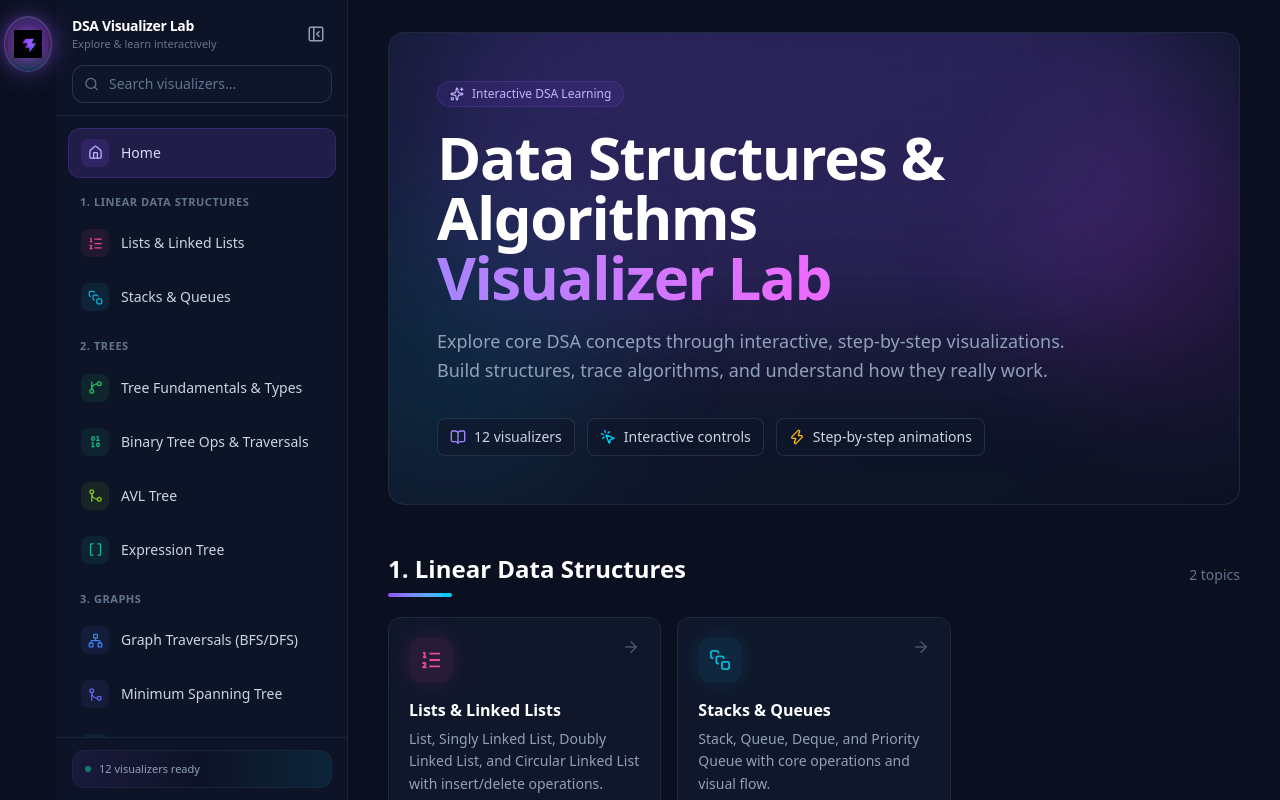
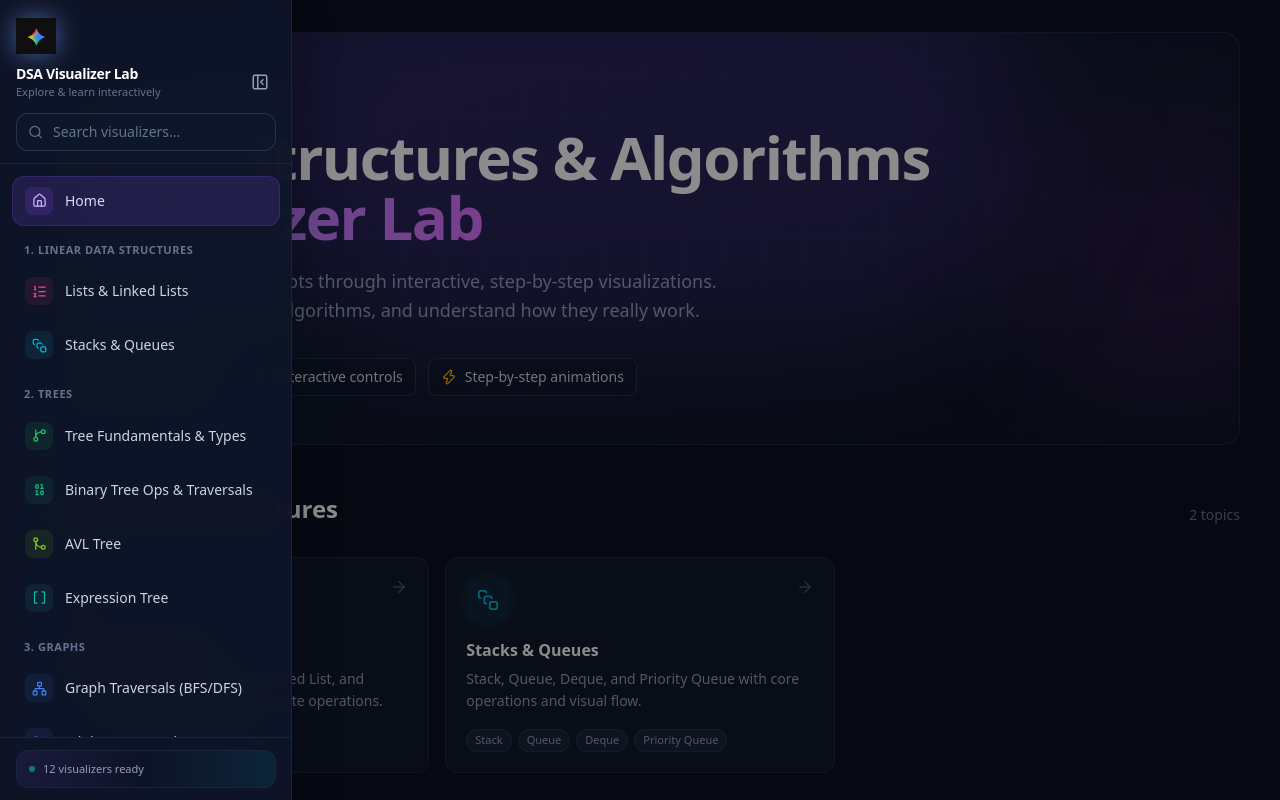
Before and after one commit to dommetipavan26-tech/DSA, a React (Vite) app: page / in a window 1280 px wide. Both pictures are taken after a click on the button "Open sidebar". Built offline with nearby package versions, Linux system fonts and the light colour scheme.

Commit message:
style: use Gemini sparkle overlay toggle for sidebar
Replace rail toggle with fixed overlay sparkle icon; make sidebar an overlay panel.

Co-authored-by: arena-agent <297053741+arena-agent@users.noreply.github.com>

```diff
--- a/src/components/Layout.tsx
+++ b/src/components/Layout.tsx
@@ -28,18 +28,15 @@ export default function Layout() {
 
   return (
     <div className="h-full min-h-screen bg-[#0b1020] text-slate-200 flex overflow-hidden">
-      {/* Slim rail */}
-      <div className="relative z-40 w-[56px] shrink-0 flex flex-col items-center py-4">
+      {/* Floating toggle */}
       <button
         onClick={() => setOpen((v) => !v)}
-          className="group relative flex items-center justify-center w-12 h-14 rounded-[50%] bg-gradient-to-b from-violet-500/25 via-fuchsia-500/15 to-cyan-500/20 border border-violet-400/30 shadow-[0_0_28px_rgba(139,92,246,0.35),inset_0_1px_0_rgba(255,255,255,0.12)] hover:shadow-[0_0_40px_rgba(139,92,246,0.55),inset_0_1px_0_rgba(255,255,255,0.16)] hover:scale-105 active:scale-95 transition-all duration-300 backdrop-blur-sm"
+        className="fixed top-4 left-4 z-50 group flex items-center justify-center transition-all duration-300 hover:scale-110 active:scale-95"
         aria-label={open ? 'Close sidebar' : 'Open sidebar'}
         title={open ? 'Close sidebar' : 'Open sidebar'}
       >
-          <span className="absolute inset-[3px] rounded-[50%] border border-white/5 pointer-events-none" />
-          <img src="/sidebar-toggle.png" alt="" className="relative w-7 h-7 object-contain drop-shadow-[0_0_10px_rgba(168,85,247,0.95)] group-hover:drop-shadow-[0_0_16px_rgba(168,85,247,1)] transition-all duration-300" />
+        <img src="/sidebar-toggle.png" alt="" className="w-10 h-10 object-contain drop-shadow-[0_0_12px_rgba(120,160,255,0.55)] group-hover:drop-shadow-[0_0_18px_rgba(120,160,255,0.85)] transition-all duration-300" />
       </button>
-      </div>
 
       {/* Slide sidebar */}
       <AnimatePresence initial={false}>
@@ -49,10 +46,10 @@ export default function Layout() {
             animate={{ width: 292, opacity: 1, x: 0 }}
             exit={{ width: 0, opacity: 0, x: -12 }}
             transition={{ duration: 0.28, ease: [0.22, 1, 0.36, 1] }}
-            className="fixed lg:relative left-[56px] lg:left-0 top-0 bottom-0 z-30 shrink-0 border-r border-slate-800/80 bg-[#0f1629]/95 backdrop-blur-xl overflow-hidden shadow-2xl shadow-black/30 lg:shadow-none"
+            className="fixed left-0 top-0 bottom-0 z-40 shrink-0 border-r border-slate-800/80 bg-[#0f1629]/95 backdrop-blur-xl overflow-hidden shadow-2xl shadow-black/40"
           >
             <div className="w-[292px] h-full flex flex-col">
-              <div className="px-4 pt-4 pb-3 border-b border-slate-800/80">
+              <div className="px-4 pt-16 pb-3 border-b border-slate-800/80">
                 <div className="flex items-center justify-between mb-3">
                   <div>
                     <div className="text-sm font-semibold text-white tracking-tight">DSA Visualizer Lab</div>
@@ -160,7 +157,7 @@ export default function Layout() {
             initial={{ opacity: 0 }}
             animate={{ opacity: 1 }}
             exit={{ opacity: 0 }}
-            className="fixed inset-0 bg-black/45 z-20 lg:hidden"
+            className="fixed inset-0 bg-black/45 z-30"
             onClick={() => setOpen(false)}
           />
         )}
```
Also changed, not shown: public/sidebar-toggle.png. Lines whose indentation alone changed are shown as unchanged.
